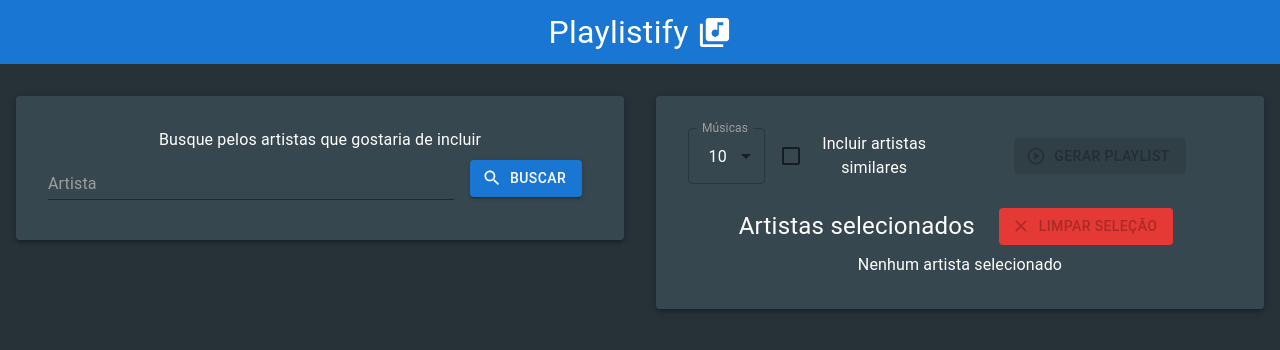
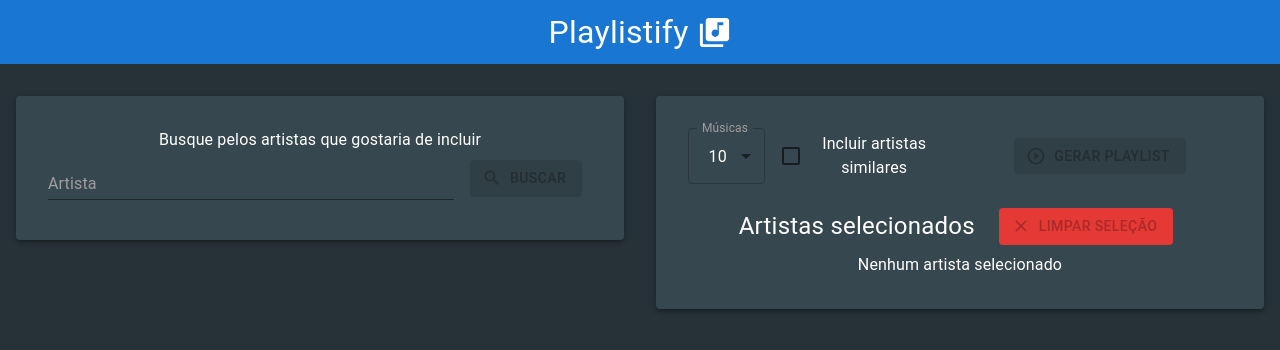
Before and after one commit to gust4vosousa/playlistify, a React (Create React App) app: page / in a window 1280 px wide. Shown: the top 350 px of the page. Built offline with nearby package versions, Linux system fonts and the light colour scheme; no server answers.

Commit message:
fix: adjust playlist shuffler

```diff
--- a/src/screens/Home/HomeScreen.rules.ts
+++ b/src/screens/Home/HomeScreen.rules.ts
@@ -82,8 +82,6 @@ export const useHomeScreenRules = () => {
 
   const handleTopTracks = useCallback(
     async (data: IArtist[]) => {
-      console.log(data[0].name);
-
       const topTracks = data.map(async (artist) => {
         const tracks = await getArtistsHook.getArtistTopTracks(artist.id);
         return tracks!;
@@ -130,7 +128,7 @@ export const useHomeScreenRules = () => {
 
       const filtered = tracks.filter((track) => !selected.includes(track));
 
-      const playlistData = [...selected, ...filtered];
+      const playlistData = [...selected, ...shuffleList(filtered)];
 
       return shuffleList(playlistData.slice(0, currentQuantity));
     },
--- a/src/screens/Home/HomeScreen.tsx
+++ b/src/screens/Home/HomeScreen.tsx
@@ -79,7 +79,7 @@ export const HomeScreen = () => {
                 <ButtonComponent
                   variant='contained'
                   onClick={handleOnSearch}
-                  disabled={isSearchBusy}
+                  disabled={isSearchBusy || currentInput === ''}
                   startIcon={<SearchIcon />}
                 >
                   Buscar
```
